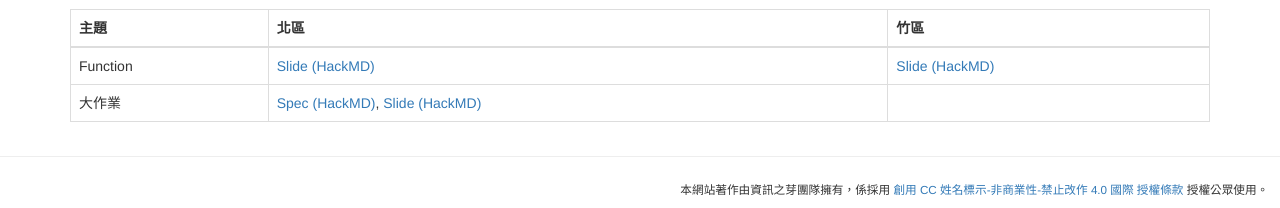
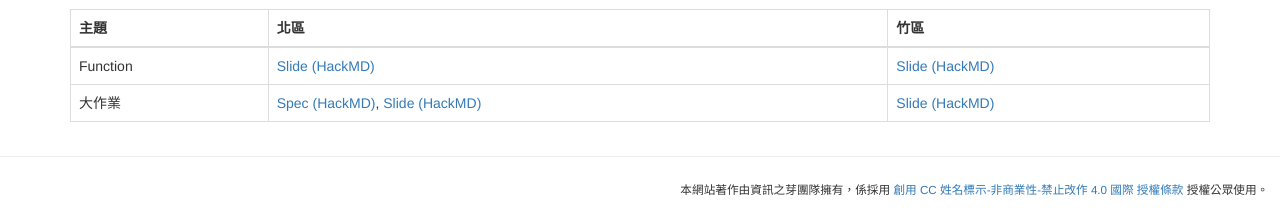
Before and after one commit to tw-csie-sprout/py2023, a Jekyll site: the page built from slides.md, in a window 1280 px wide and 1245 px high. Shown: the part 1034-1242 px from the top of the window. Built offline with Jekyll 4.4.1, drawn with Linux system fonts in a browser that asks for light colours.

Commit message:
Add homework 1 spec

```diff
--- a/slides.md
+++ b/slides.md
@@ -48,5 +48,5 @@ title: "課程講義"
 {: .table .table-bordered}
 | 主題 | 北區 | 竹區 |
 | --- | --- | --- |
-| Function | [Slide (HackMD)](https://hackmd.io/@Ev0n9YKlTzCKhedHrgZ2zw/rJvWOZn-3#/) | [Slide (HackMD)](https://hackmd.io/@nWxhMfNES0-4UHCSWXJMcg/ByZlAM3bh#/) |
-| 大作業 | [Spec (HackMD)](https://hackmd.io/@VLvbo_-_QjqwJnUcuKdxSQ/rJu6Gctxn), [Slide (HackMD)](https://hackmd.io/@VLvbo_-_QjqwJnUcuKdxSQ/BkUS8Dpxn#/) |  |
+| Function | [Slide (HackMD)](https://hackmd.io/@Ev0n9YKlTzCKhedHrgZ2zw/rJvWOZn-3) | [Slide (HackMD)](https://hackmd.io/@nWxhMfNES0-4UHCSWXJMcg/ByZlAM3bh) |
+| 大作業 | [Spec (HackMD)](https://hackmd.io/@VLvbo_-_QjqwJnUcuKdxSQ/rJu6Gctxn), [Slide (HackMD)](https://hackmd.io/@VLvbo_-_QjqwJnUcuKdxSQ/BkUS8Dpxn) | [Slide (HackMD)](https://hackmd.io/@SiriusKoan/HJVPMrFW3) |
```
